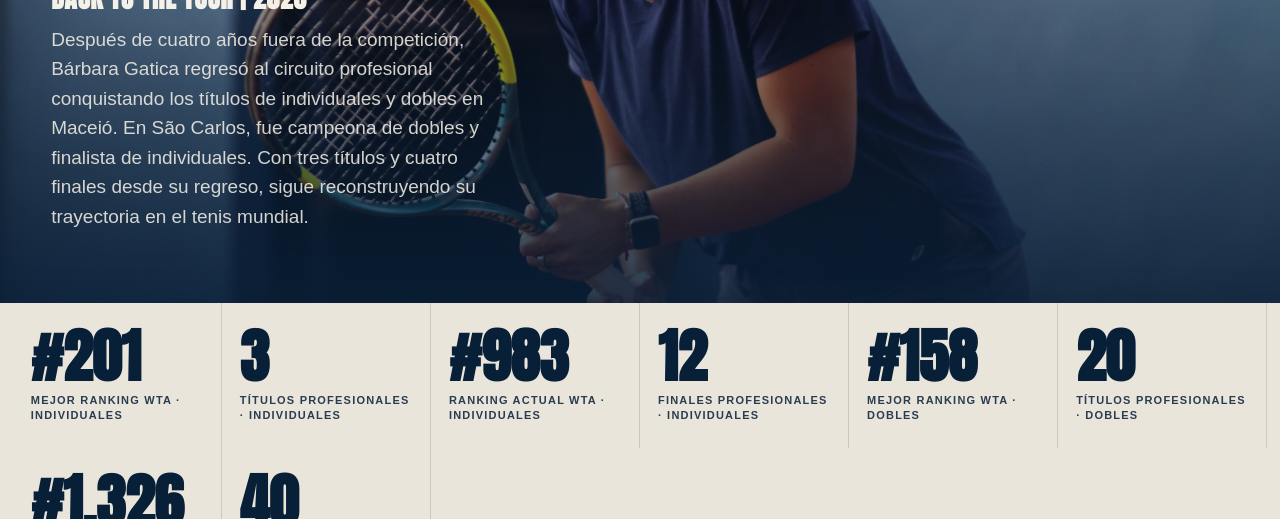
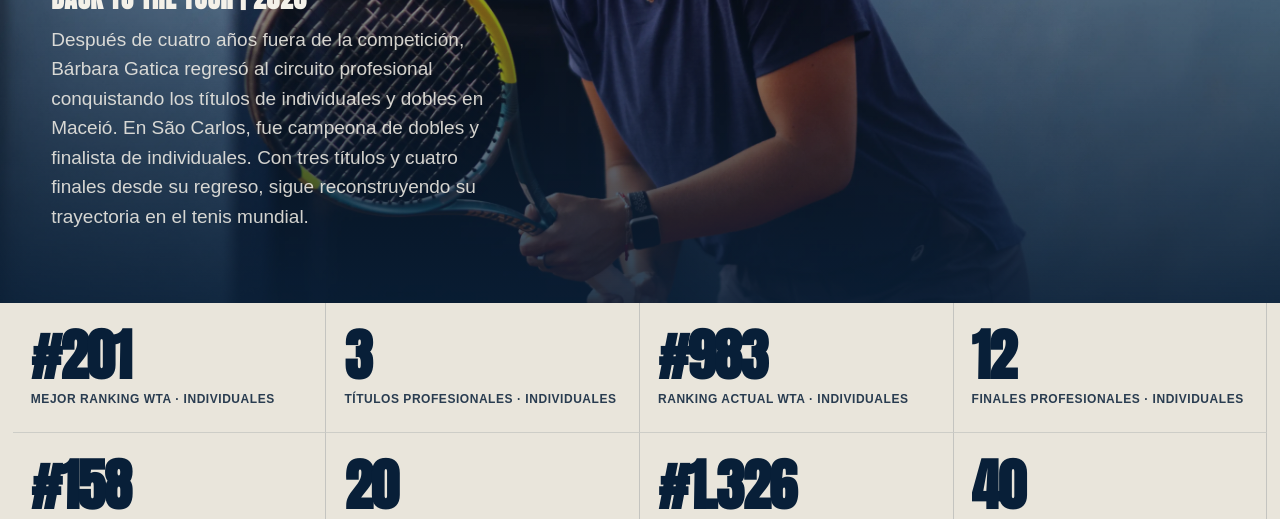
Before and after one commit to liamucheroni-lab/barbara-gatica-es, a plain HTML site: page index.html in a window 1280 px wide. Shown: the part 433-952 px from the top of the page. Drawn offline with Linux system fonts and the light colour scheme.

Commit message:
Add files via upload

```diff
--- a/index.html
+++ b/index.html
@@ -6,8 +6,15 @@
 <meta content="La cajita se abrió: 3 títulos y 4 finales. El regreso de Bárbara Gatica al tenis profesional en 2026." property="og:description"/>
 <meta content="website" property="og:type"/>
 <link href="favicon.svg" rel="icon" type="image/svg+xml"/>
-<link href="style.css" rel="stylesheet"/>
-</head>
+<link href="style.css?v=20261116b" rel="stylesheet"/>
+<style>
+/* Correção faixa indicadores - novembro 2026 */
+.es-stat-grid{display:grid!important;grid-template-columns:repeat(4,minmax(0,1fr))!important;max-width:1440px;margin:0 auto;width:100%}
+.es-stat{display:flex!important;flex-direction:column!important;gap:7px;min-width:0;padding:24px 18px;border-right:1px solid rgba(8,31,56,.16);border-bottom:1px solid rgba(8,31,56,.12)}
+.es-stat strong{display:block!important;font-family:Anton,Impact,'Arial Narrow',sans-serif!important;font-size:clamp(36px,4.4vw,64px)!important;line-height:1.02!important;font-weight:900!important;letter-spacing:-.025em;color:#081F38}
+.es-stat span{display:block!important;font-family:Arial,Helvetica,sans-serif!important;font-size:12px!important;line-height:1.35!important;font-weight:700!important;letter-spacing:.045em!important;text-transform:uppercase;color:#081F38}
+@media(max-width:800px){.es-stat-grid{grid-template-columns:repeat(2,minmax(0,1fr))!important}.es-stat{padding:19px 15px}.es-stat strong{font-size:clamp(36px,8vw,52px)!important}.es-stat span{font-size:11px!important}}
+</style></head>
 <body>
 <div class="page" style="max-width:100%;overflow-x:hidden;background:#081F38">
 <header style="position:fixed;top:0;left:0;right:0;z-index:50; display: flex; align-items: center; justify-content: space-between; gap: 16px; padding: 14px max(clamp(16px,4vw,56px),calc((100vw - 1440px)/2 + clamp(16px,4vw,56px))); background: rgba(8,31,56,.78); backdrop-filter: blur(14px); border-bottom: 1px solid rgba(244,241,233,.1)">
--- a/style.css
+++ b/style.css
@@ -243,3 +243,13 @@ a.partner:hover { transform: translateY(-4px); border-color: #D95C49; }
 .es-results-cards{display:grid;grid-template-columns:repeat(2,minmax(0,1fr));gap:18px}.es-result-card{background:#081F38;border-radius:12px;overflow:hidden;min-width:0}.es-result-card img{display:block;width:100%;height:auto;aspect-ratio:1/1;object-fit:contain}.es-result-caption{display:flex;gap:14px;align-items:center;padding:15px 20px}.es-result-caption>span{font-size:22px}.es-result-caption h3{font:800 clamp(24px,2.2vw,34px)/1.1 Anton,Impact,sans-serif;margin:0}.es-result-caption p{font-size:12px;letter-spacing:.12em;font-weight:700;margin:4px 0 0}.es-press-unlinked{cursor:default}
 @media(max-width:900px){.es-stat-grid{grid-template-columns:repeat(4,minmax(0,1fr))}.es-results-heading{grid-template-columns:1fr}.es-results-copy{max-width:65ch}}
 @media(max-width:640px){#bg-hero-title{font-size:clamp(38px,10vw,53px)!important;line-height:1.08!important;letter-spacing:-.01em!important}#bg-hero-title span{display:inline}.es-stat-grid{grid-template-columns:repeat(2,minmax(0,1fr))}.es-stat{padding:17px 15px}.es-stat strong{font-size:clamp(35px,10vw,48px)}.es-stat span{font-size:11px;letter-spacing:.05em}.es-results h2{font-size:clamp(34px,9.2vw,48px);line-height:1.08}.es-results-cards{grid-template-columns:1fr}.es-result-caption{padding:14px 16px}.es-result-caption p{font-size:11px;line-height:1.4}.es-results-copy{font-size:16px}.cal-card__desc{font-size:14px}.press-item__title{overflow-wrap:anywhere}#imprensa h2{font-size:clamp(35px,9vw,54px)!important;line-height:1.07!important}}
+
+/* Correção faixa indicadores - novembro 2026 */
+.es-stat-grid{display:grid!important;grid-template-columns:repeat(4,minmax(0,1fr))!important;max-width:1440px;margin:0 auto;width:100%}
+.es-stat{display:flex!important;flex-direction:column!important;gap:7px;min-width:0;padding:24px 18px;border-right:1px solid rgba(8,31,56,.16);border-bottom:1px solid rgba(8,31,56,.12)}
+.es-stat strong{display:block!important;font-family:Anton,Impact,'Arial Narrow',sans-serif!important;font-size:clamp(36px,4.4vw,64px)!important;line-height:1.02!important;font-weight:900!important;letter-spacing:-.025em;color:#081F38}
+.es-stat span{display:block!important;font-family:Arial,Helvetica,sans-serif!important;font-size:12px!important;line-height:1.35!important;font-weight:700!important;letter-spacing:.045em!important;text-transform:uppercase;color:#081F38}
+@media(max-width:800px){.es-stat-grid{grid-template-columns:repeat(2,minmax(0,1fr))!important}.es-stat{padding:19px 15px}.es-stat strong{font-size:clamp(36px,8vw,52px)!important}.es-stat span{font-size:11px!important}}
+
+/* Preserve the complete square collages on mobile without cropping */
+.es-result-card > img {width:100%;height:auto!important;aspect-ratio:1 / 1;object-fit:contain!important;object-position:center!important;}
```
Also changed, not shown: saocarlos_2026.jpg.
